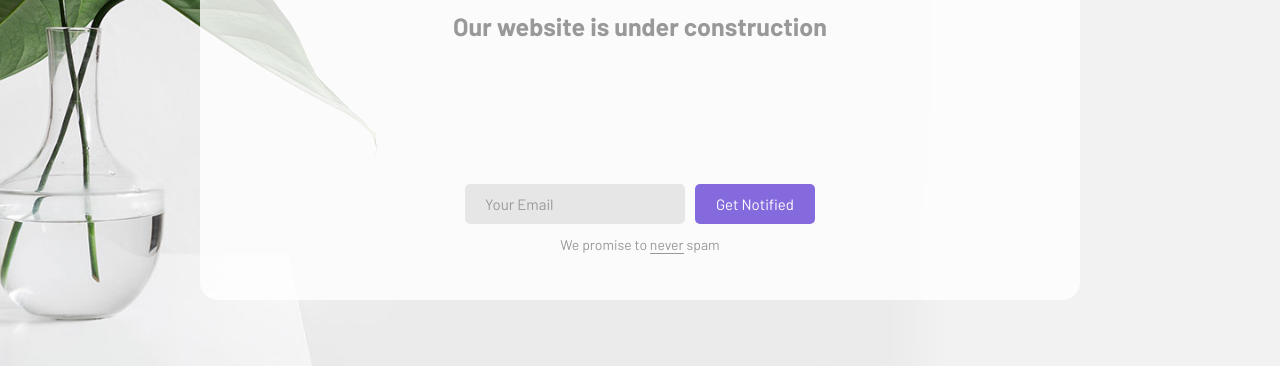
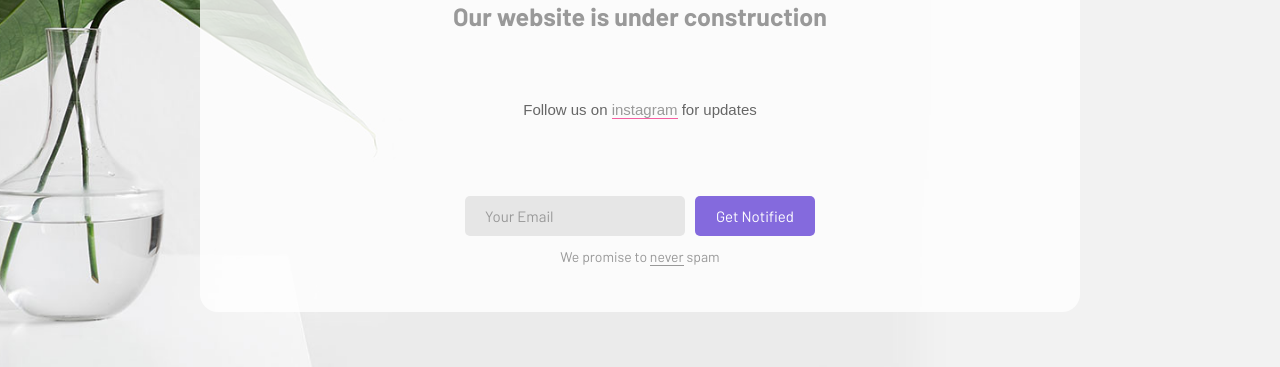
Before and after one commit to Mendeira/mendeira.github.io, a plain HTML site: page mendeira/index.html in a window 1280 px wide. Shown: the part 434-801 px from the top of the page. Drawn offline with Linux system fonts and the light colour scheme; some packages are replaced by stand-ins of ours; files whose address does not match are found by name.

Commit message:
added instagram link

```diff
--- a/mendeira/css/main.css
+++ b/mendeira/css/main.css
@@ -300,6 +300,13 @@ input.input100 {
   border-bottom: 1px solid #999999;
 }
 
+.bor3 {
+  border-bottom: 1px solid #F55FA2;
+}
+
+.bor3:hover {
+  border-bottom: none;
+}
 
 
 /*==================================================================
--- a/mendeira/css/util.css
+++ b/mendeira/css/util.css
@@ -24,7 +24,9 @@ body, html {
 
 /*---------------------------------------------*/
 a:focus {outline: none;}
-a:hover {text-decoration: none;}
+a:link {color: #999999; text-decoration: none; }
+a:visited {color: #f55fa2; text-decoration: none;}
+a:hover {color: #f55fa2; text-decoration: none;}
 
 /* ------------------------------------ */
 h1,h2,h3,h4,h5,h6,p {margin: 0px;}
--- a/mendeira/index.html
+++ b/mendeira/index.html
@@ -30,6 +30,10 @@
 
 			<p class="txt-center m1-txt1 p-t-33 p-b-68">
 				Our website is under construction
+			</p>
+
+			<p class="s2-txt4 txt-center">
+				Follow us on <a class="bor3" target="_blank" href="https://www.instagram.com/mendeira.design/">instagram</a> for updates
 			</p>
 
 			<form class="flex-w flex-c-m contact100-form validate-form p-t-55">
```
